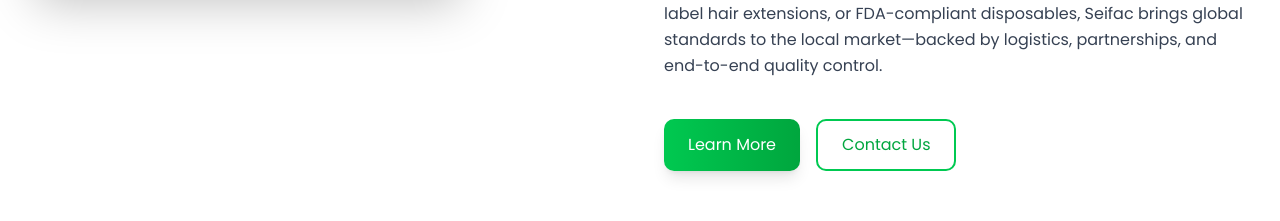
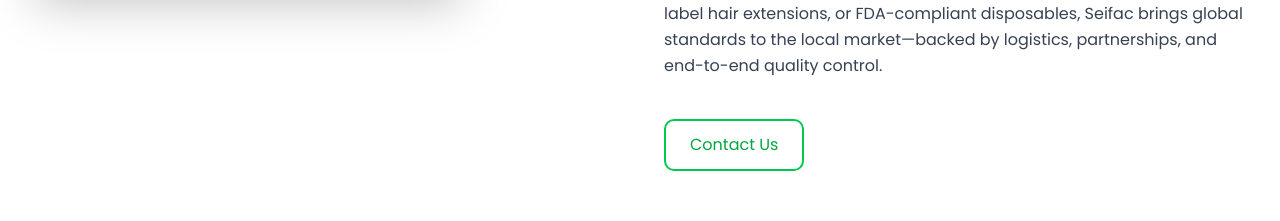
Before and after one commit to dovidmoishe/Seifac, a Next.js app: page / in a window 1280 px wide. Shown: the part 1343-1564 px from the top of the page. Built offline with nearby package versions, Linux system fonts and the light colour scheme.

Commit message:
removed btn read more

```diff
--- a/src/components/About/About.tsx
+++ b/src/components/About/About.tsx
@@ -70,9 +70,9 @@
 
           {/* Call to Action */}
           <div className="flex flex-wrap gap-4 pt-4">
-            <button className="bg-gradient-to-r from-green-500 to-green-600 text-white px-6 py-3 rounded-lg font-medium hover:from-green-600 hover:to-green-700 transition-all duration-200 shadow-lg hover:shadow-xl transform hover:-translate-y-0.5">
+            {/* <button className="bg-gradient-to-r from-green-500 to-green-600 text-white px-6 py-3 rounded-lg font-medium hover:from-green-600 hover:to-green-700 transition-all duration-200 shadow-lg hover:shadow-xl transform hover:-translate-y-0.5">
               Learn More
-            </button>
+            </button> */}
             <button className="border-2 border-green-500 text-green-600 px-6 py-3 rounded-lg font-medium hover:bg-green-500 hover:text-white transition-all duration-200">
               Contact Us
             </button>
```
